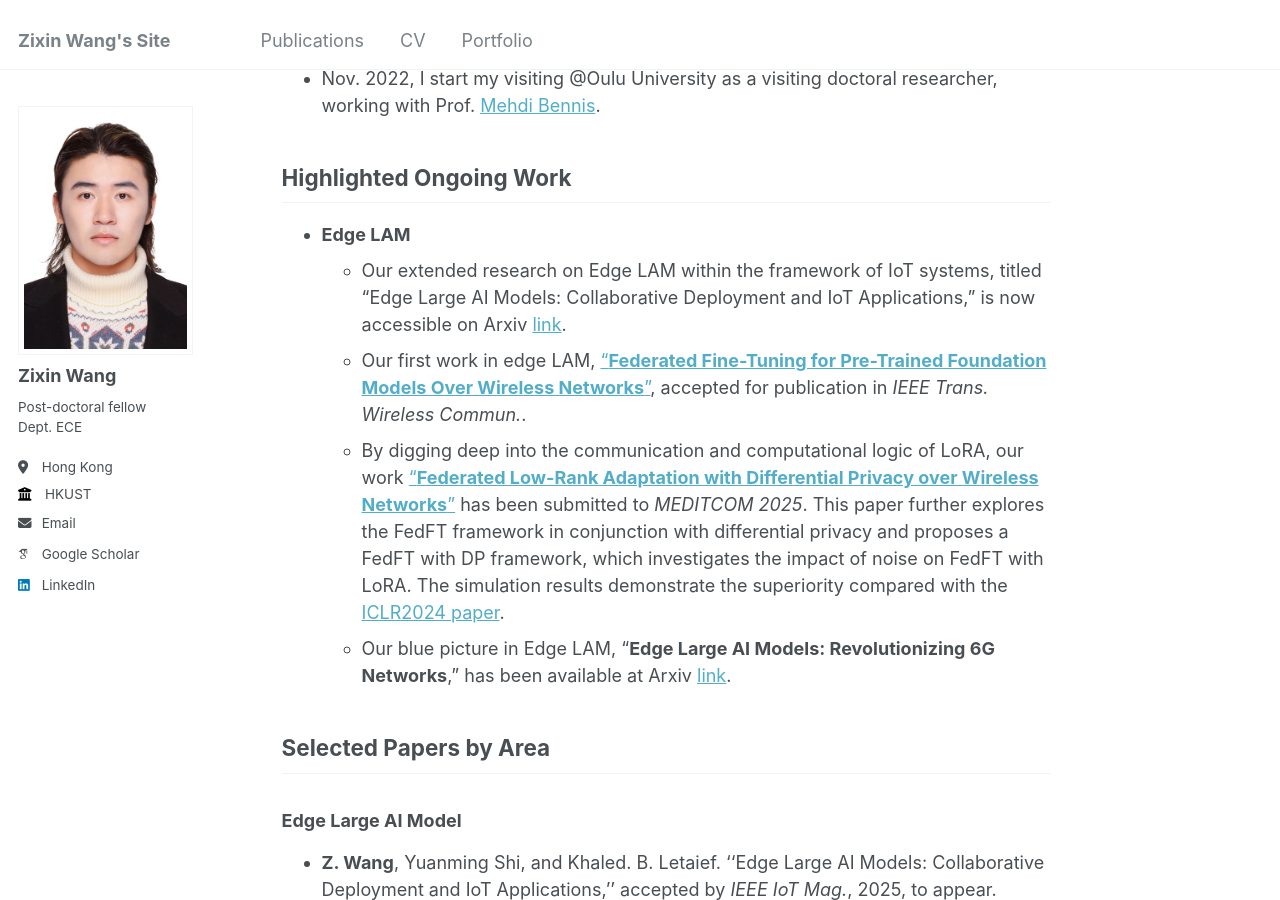
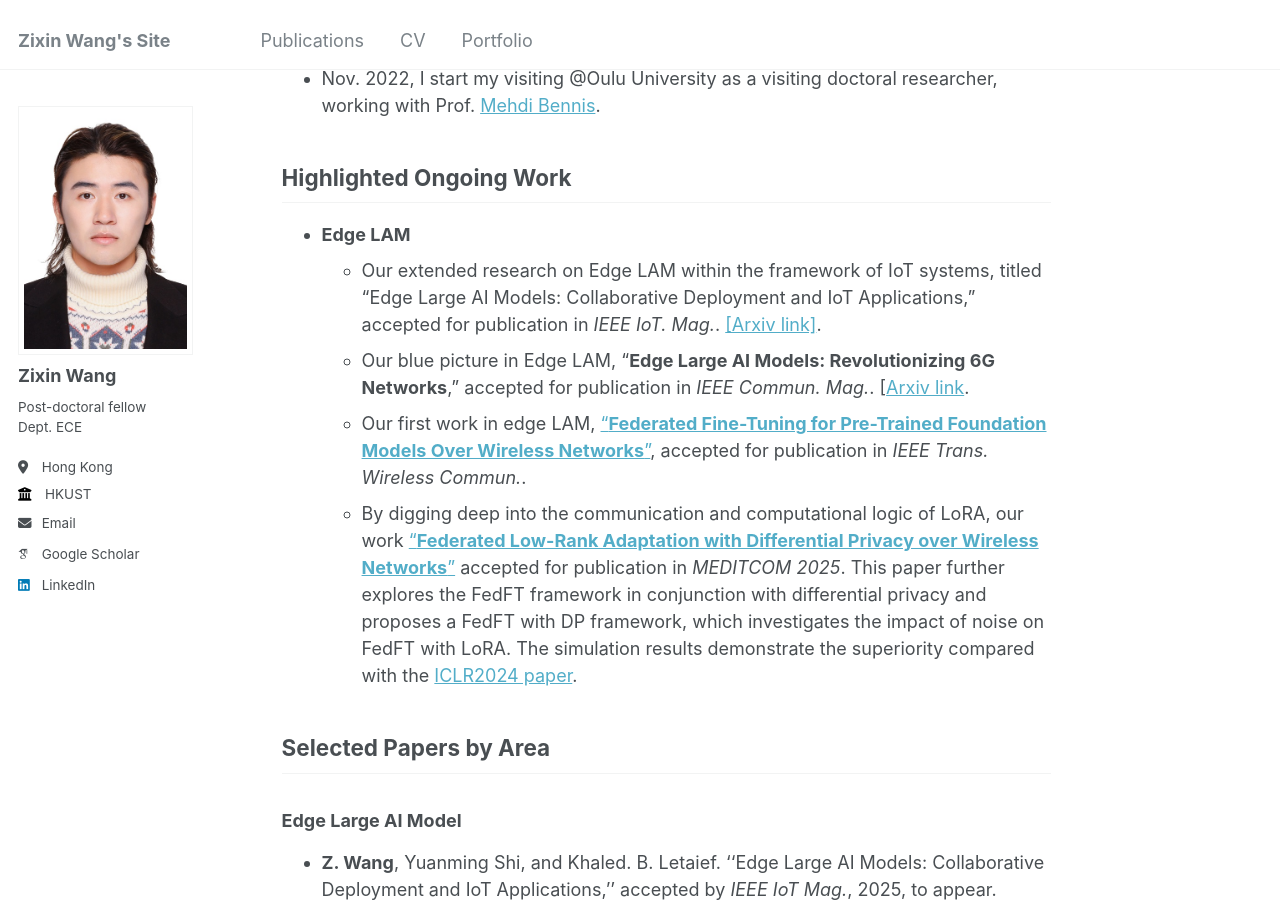
Before and after one commit to eewangzx/eewangzx.github.io, a Jekyll site: the page built from _pages/about.md, in a window 1280 px wide and 900 px high, scrolled down 1348 px. Built offline with Jekyll 4.4.1, drawn with Linux system fonts in a browser that asks for light colours; some web fonts are replaced.

Commit message:
Update about.md

```diff
--- a/_pages/about.md
+++ b/_pages/about.md
@@ -34,10 +34,10 @@ My research areas include `edge intelligence`, `edge large AI model`, `federated
 ## Highlighted Ongoing Work
 
 - **Edge LAM**
-  - Our extended research on Edge LAM within the framework of IoT systems, titled "Edge Large AI Models: Collaborative Deployment and IoT Applications," is now accessible on Arxiv [link](https://arxiv.org/abs/2505.03139).
+  - Our extended research on Edge LAM within the framework of IoT systems, titled "Edge Large AI Models: Collaborative Deployment and IoT Applications," accepted for publication in *IEEE IoT. Mag.*. [[Arxiv link]](https://arxiv.org/abs/2505.03139).
+  - Our blue picture in Edge LAM, "**Edge Large AI Models: Revolutionizing 6G Networks**," accepted for publication in *IEEE Commun. Mag.*. [[Arxiv link](https://arxiv.org/abs/2505.00321).
   - Our first work in edge LAM, ["**Federated Fine-Tuning for Pre-Trained Foundation Models Over Wireless Networks**"](https://ieeexplore.ieee.org/abstract/document/10855336), accepted for publication in *IEEE Trans. Wireless Commun.*.
-  - By digging deep into the communication and computational logic of LoRA, our work ["**Federated Low-Rank Adaptation with Differential Privacy over Wireless Networks**"](https://arxiv.org/html/2411.07806v2) has been submitted to *MEDITCOM  2025*. This paper further explores the FedFT framework in conjunction with differential privacy and proposes a FedFT with DP framework, which investigates the impact of noise on FedFT with LoRA. The simulation results demonstrate the superiority compared with the [ICLR2024 paper](https://openreview.net/forum?id=NLPzL6HWNl).
-  - Our blue picture in Edge LAM, "**Edge Large AI Models: Revolutionizing 6G Networks**," has been available at Arxiv [link](https://arxiv.org/abs/2505.00321).
+  - By digging deep into the communication and computational logic of LoRA, our work ["**Federated Low-Rank Adaptation with Differential Privacy over Wireless Networks**"](https://arxiv.org/html/2411.07806v2) accepted for publication in *MEDITCOM  2025*. This paper further explores the FedFT framework in conjunction with differential privacy and proposes a FedFT with DP framework, which investigates the impact of noise on FedFT with LoRA. The simulation results demonstrate the superiority compared with the [ICLR2024 paper](https://openreview.net/forum?id=NLPzL6HWNl).
 
 ## Selected Papers by Area
 
```
